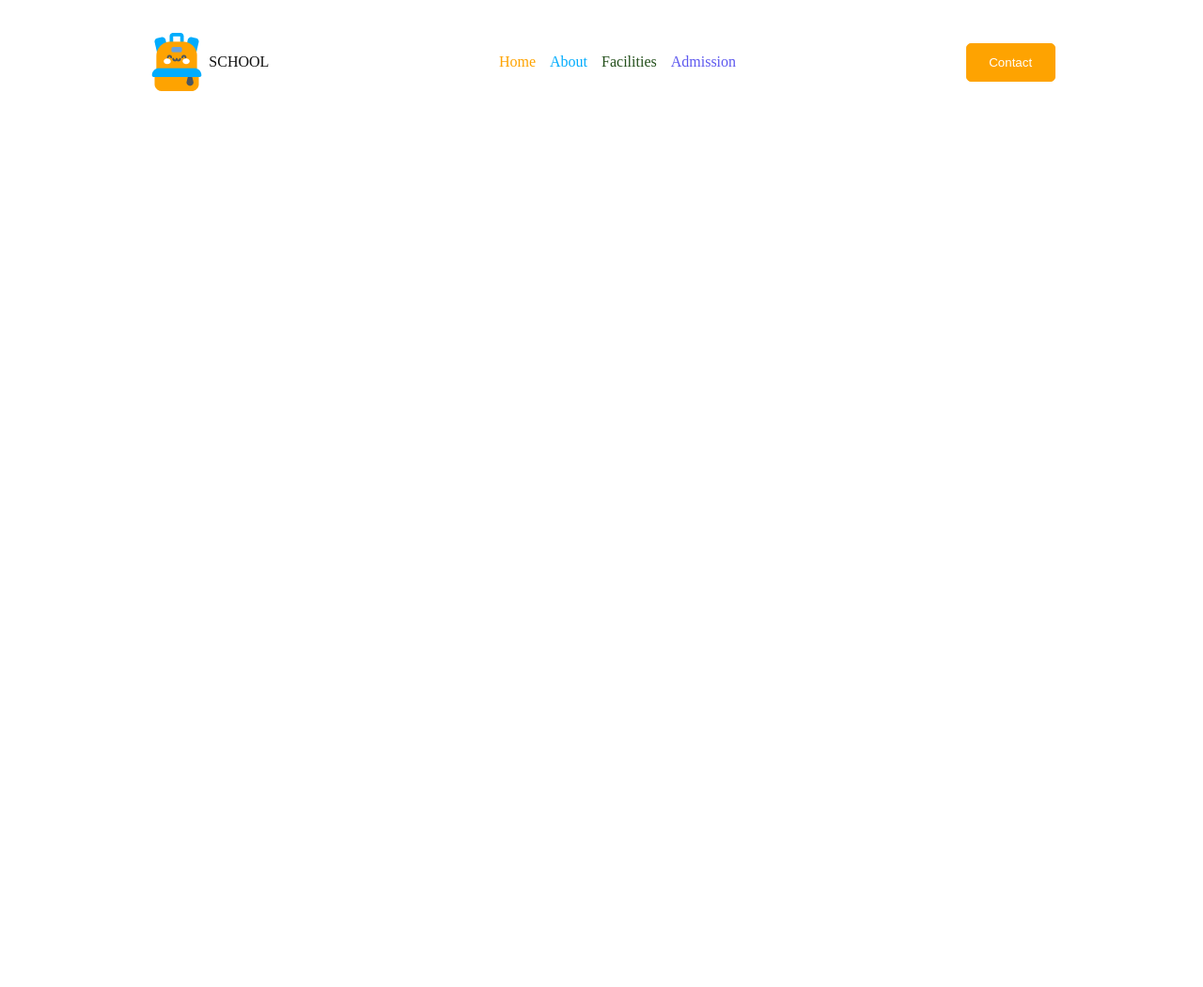
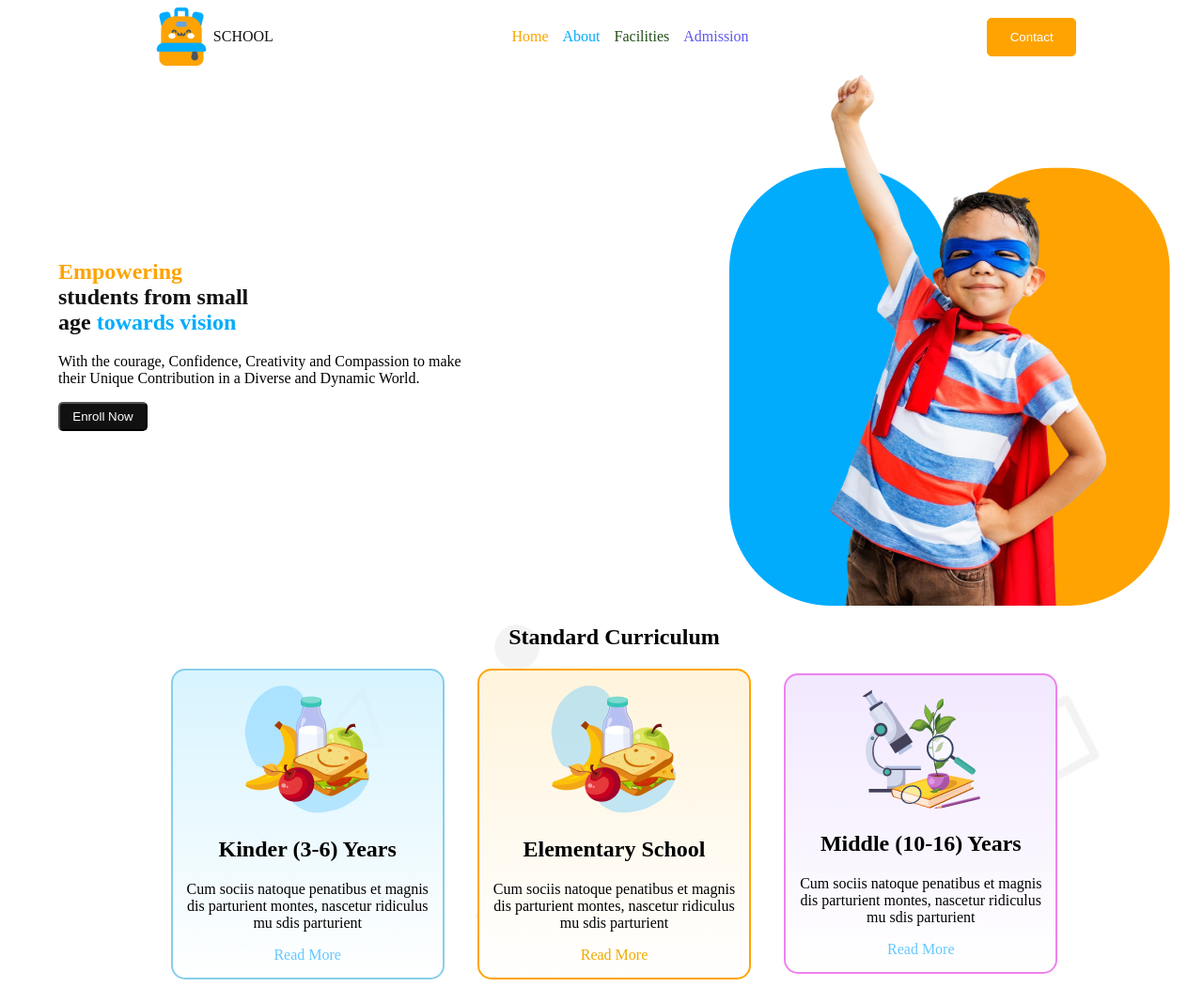
Before and after one commit to zannatul-prome/assignment2, a plain HTML site: page index.html in a window 1280 px wide. Shown: the whole page at 94% size. Before the commit the page ends 800 px from the top, so only its background shows below. Drawn offline with Linux system fonts and the light colour scheme.

Commit message:
standard creation

```diff
--- a/index.html
+++ b/index.html
@@ -25,9 +25,51 @@
             <svg xmlns="http://www.w3.org/2000/svg" fill="none" viewBox="0 0 24 24" stroke-width="1.5" stroke="currentColor" class="img1">
                 <path stroke-linecap="round" stroke-linejoin="round" d="M3.75 6.75h16.5M3.75 12h16.5m-16.5 5.25h16.5" />
               </svg>
+            </section>
 
 
-        </section>
+            <section class="bannar">
+                <div class="part1">
+                    <h1><span class="span1">Empowering</span><br>
+                        students from small <br>age <span class="span2">towards vision</span></h1>
+               <p>With the courage, Confidence, Creativity and Compassion to make <br> their Unique Contribution in a Diverse and Dynamic World.</p>
+                  <button>Enroll Now</button>
+            </div>
+
+            <img src="assets/hero-kids.png" alt="">
+            </section>
     </main>
+
+    <section class="curriculum">
+        <h1>Standard Curriculum</h1>
+        <div class="standard">
+        <div class="div1">
+            <img src="assets/kinder.png" alt="">
+            <h1>Kinder (3-6) Years</h1>
+            <p>Cum sociis natoque penatibus et magnis <br>
+                dis parturient montes, nascetur ridiculus <br>
+                mu sdis parturient</p>
+              <a href="">Read More</a>
+        </div>
+        <div class="div2">
+            <img src="assets/kinder.png" alt="">
+            <h1>Elementary School</h1>
+            <p>Cum sociis natoque penatibus et magnis <br>
+                dis parturient montes, nascetur ridiculus <br>
+                mu sdis parturient</p>
+
+                <a href="">Read More</a>
+        </div>
+        <div class="div3">
+            <img src="assets/middle.png" alt="">
+            <h1>Middle (10-16) Years</h1>
+            <p>Cum sociis natoque penatibus et magnis <br>
+                dis parturient montes, nascetur ridiculus <br>
+                mu sdis parturient</p>
+
+                <a href="">Read More</a>
+        </div>
+    </div>
+    </section>
 </body>
 </html>
--- a/style.css
+++ b/style.css
@@ -1,7 +1,7 @@
 /*navbar creation*/
 
 body{
-    margin:35px;
+    margin-left:35px;
 }
 
 .navbar{
@@ -56,6 +56,83 @@ body{
     height:41px;
     border:1px solid rgba(254, 163, 1, 1);
 }
+/*bannar creation*/
+.part1{
+    width: 544px;
+    padding-right: 120px;
+}
+.part1 h1{
+color:rgba(17, 17, 17, 1);
+}
+.part1 .span1{
+    color: rgba(254, 163, 1, 1);
+
+}
+.part1 .span2{
+    color:rgba(1, 172, 253, 1);
+}
+
+.part1 button{
+    color:white;
+    width: 95px;
+    height:31px;
+    background-color:rgba(17, 17, 17, 1);
+    border-radius: 5px;
+}
+
+.bannar{
+    display: flex;
+    gap:50px;
+    align-items: center;
+    justify-content: center;
+}
+
+/*standard curriculum*/
+.curriculum{
+    background-image: url("assets/bg.png");
+}
+.curriculum h1{
+    text-align: center;
+}
+.standard {
+    display: flex;
+    gap: 35px;
+    align-items: center;
+    justify-content: center;
+
+
+}
+.div1{
+    background-image: linear-gradient(rgba(202, 240, 255, 0.74),white);
+    padding: 15px;
+    border: 2px solid skyblue;
+    border-radius: 15px;
+}
+.div2{
+    background-image: linear-gradient(rgba(255, 244, 220, 1),white);
+    padding: 15px;
+    border: 2px solid orange;
+    border-radius: 15px;
+}
+.div3{
+    background-image: linear-gradient(rgba(242, 232, 255, 1),white);
+    padding: 15px;
+    border: 2px solid violet;
+    border-radius: 15px;
+}
+.div1,.div2,.div3{
+    text-align: center;
+}
+
+.div1 a,.div3 a{
+    text-decoration: none;
+    color: rgba(100, 200, 255, 1);
+}
+.div2 a{
+    text-decoration: none;
+    color: rgba(240, 170, 0, 1)};
+
+
 @media(max-width:576px){
     .navbar button{
 display: none;
@@ -68,4 +145,15 @@ display: none;
         width:41px;
         height:31px;
     }
+    .bannar{
+        display: flex;
+       flex-direction: column-reverse;
+       flex-wrap: wrap;
+    }
+    .bannar img{
+        width: 267px;
+        margin-right: 70%;
+
+    }
+
 }
```
